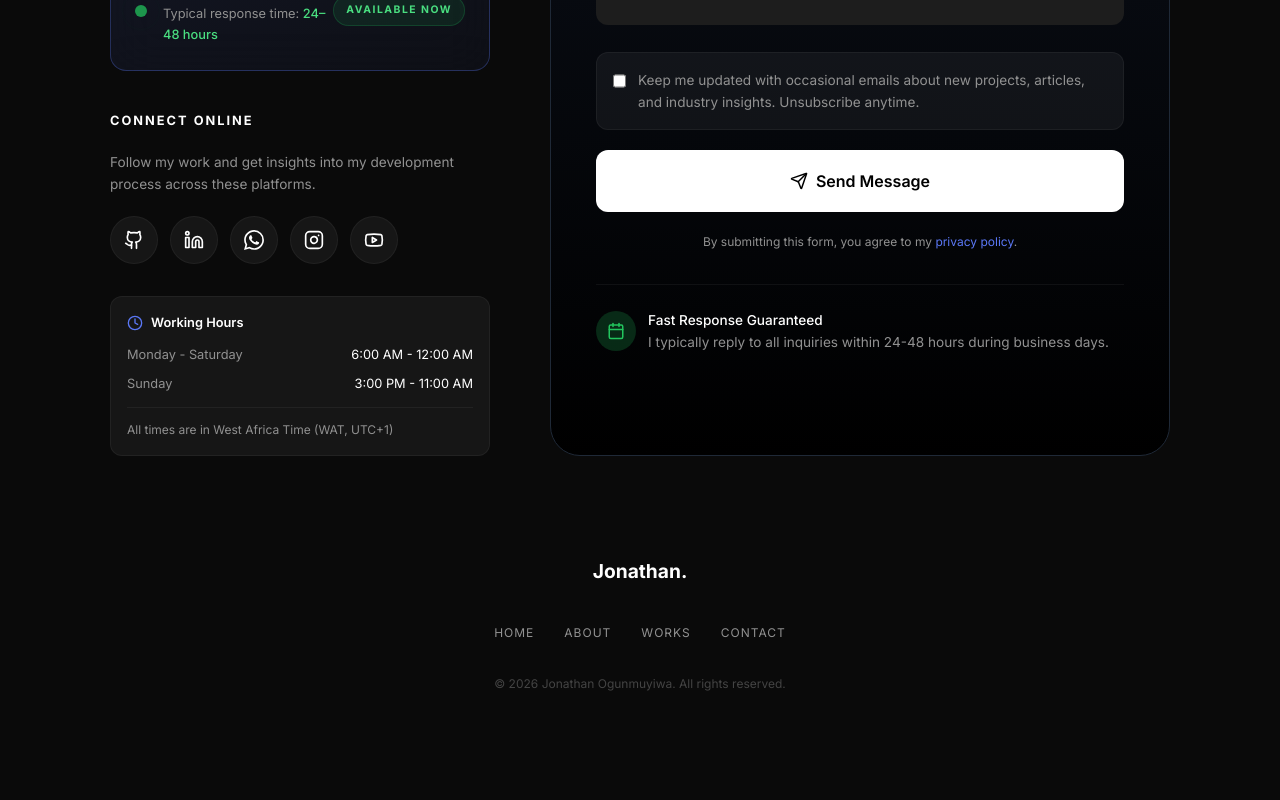
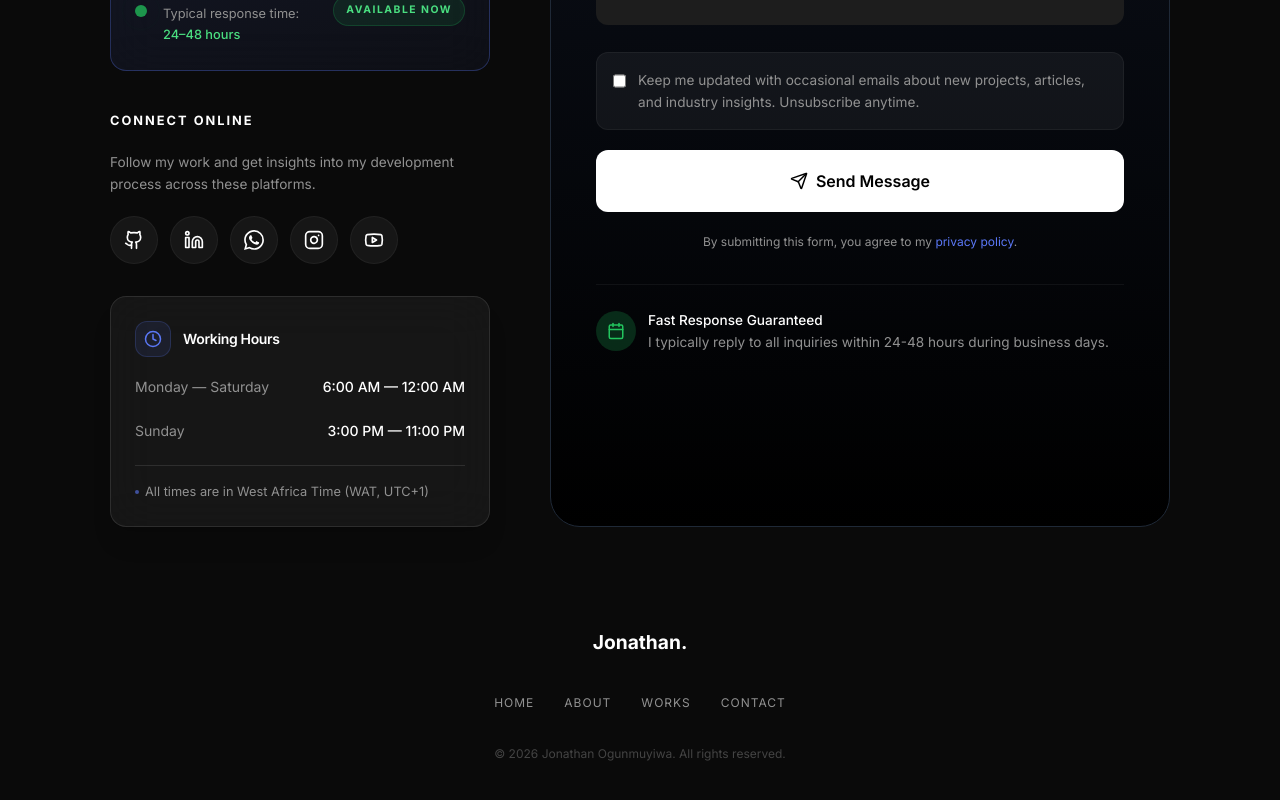
Before and after one commit to ogunmuyiwajonathan/Jonathan-portfolio, a React (Vite) app: page /contact in a window 1280 px wide. Shown: the part 810-1610 px from the top of the page. Built offline with nearby package versions, Linux system fonts and the light colour scheme.

Commit message:
Add smooth scroll anchor for Social profiles logic

```diff
--- a/src/pages/About.tsx
+++ b/src/pages/About.tsx
@@ -338,7 +338,7 @@ export default function About() {
                             <Github size={20} />
                         </a>
                     </div>
-                    <Link to="/contact" className="flex justify-between items-center mt-auto pt-[20px] group hover:text-white border-t border-border-color">
+                    <Link to="/contact#connect" className="flex justify-between items-center mt-auto pt-[20px] group hover:text-white border-t border-border-color">
                         <div>
                             <span className="text-[0.65rem] text-text-dim uppercase tracking-[1px]">View All</span>
                             <p className="font-semibold text-[0.9rem]">Social Profiles</p>
--- a/src/pages/Contact.tsx
+++ b/src/pages/Contact.tsx
@@ -39,6 +39,12 @@ export default function Contact() {
     useEffect(() => {
         const timer = setTimeout(() => {
             setIsLoading(false);
+            // Auto scroll to hash section when page UI finishes loading
+            if (window.location.hash === '#connect') {
+                setTimeout(() => {
+                    document.getElementById('connect')?.scrollIntoView({ behavior: 'smooth', block: 'start' });
+                }, 100);
+            }
         }, 1200);
         return () => clearTimeout(timer);
     }, []);
@@ -470,7 +476,6 @@ export default function Contact() {
                 </div>
 
                 {/* Availability Status */}
-                {/* Availability Status */}
                 <div className="p-5 sm:p-6 rounded-[16px] bg-gradient-to-br from-accent-blue/10 to-accent-blue/5 border border-accent-blue/30 mb-8 backdrop-blur-xl">
                     <div className="flex flex-col sm:flex-row items-start sm:items-center justify-between gap-4 sm:gap-0">
                         <div className="flex items-center gap-4">
@@ -486,7 +491,7 @@ export default function Contact() {
                                     Open for new projects
                                 </span>
                                 <p className="text-[0.8rem] text-text-dim">
-                                    Typical response time: <span className="text-green-400 font-medium">24–48 hours</span>
+                                    Typical response time: <br /><span className="text-green-400 font-medium">24–48 hours</span>
                                 </p>
                             </div>
                         </div>
@@ -499,7 +504,7 @@ export default function Contact() {
                 </div>
 
                 {/* Social Profiles */}
-                <div className="mt-[40px]">
+                <div id="connect" className="mt-[40px] scroll-mt-24">
                     <h2 className="text-[0.8rem] tracking-[2px] text-white mb-[20px] uppercase font-bold">Connect Online</h2>
                     <p className="text-text-dim text-[0.85rem] mb-4">
                         Follow my work and get insights into my development process across these platforms.
@@ -526,24 +531,37 @@ export default function Contact() {
                 </div>
 
                 {/* Working Hours */}
-                <div className="mt-8 p-4 rounded-xl bg-white/5 border border-border-color">
-                    <div className="flex items-center gap-2 mb-3">
-                        <Clock size={16} className="text-accent-blue" />
-                        <span className="text-[0.8rem] font-semibold text-white">Working Hours</span>
+                <div className="mt-8 p-6 rounded-2xl bg-white/5 backdrop-blur-xl border border-white/10 shadow-xl">
+  <div className="flex items-center gap-3 mb-4">
+    <div className="p-2 rounded-xl bg-accent-blue/10 border border-accent-blue/20">
+      <Clock size={18} className="text-accent-blue" />
     </div>
-                    <div className="space-y-2 text-[0.8rem]">
-                        <div className="flex justify-between">
-                            <span className="text-text-dim">Monday - Saturday</span>
-                            <span className="text-white">6:00 AM - 12:00 AM</span>
+    <span className="text-sm font-semibold tracking-tight text-white">
+      Working Hours
+    </span>
   </div>
-                        <div className="flex justify-between">
+
+  <div className="space-y-4 text-sm">
+    {/* Monday - Saturday */}
+    <div className="flex justify-between items-center py-1">
+      <span className="text-text-dim">Monday — Saturday</span>
+      <span className="font-medium text-white">6:00 AM — 12:00 AM</span>
+    </div>
+
+    {/* Sunday */}
+    <div className="flex justify-between items-center py-1">
       <span className="text-text-dim">Sunday</span>
-                            <span className="text-white">3:00 PM - 11:00 AM</span>
+      <span className="font-medium text-white">3:00 PM — 11:00 PM</span>
     </div>
   </div>
-                    <p className="text-[0.75rem] text-text-dim mt-3 pt-3 border-t border-border-color">
+
+  {/* Footer note with subtle separator */}
+  <div className="mt-5 pt-4 border-t border-white/10">
+    <p className="text-[0.8rem] text-text-dim flex items-center gap-1.5">
+      <span className="inline-block w-1 h-1 rounded-full bg-accent-blue/60" />
       All times are in West Africa Time (WAT, UTC+1)
     </p>
+  </div>
 </div>
             </div>
 
```
Lines whose indentation alone changed are shown as unchanged.
